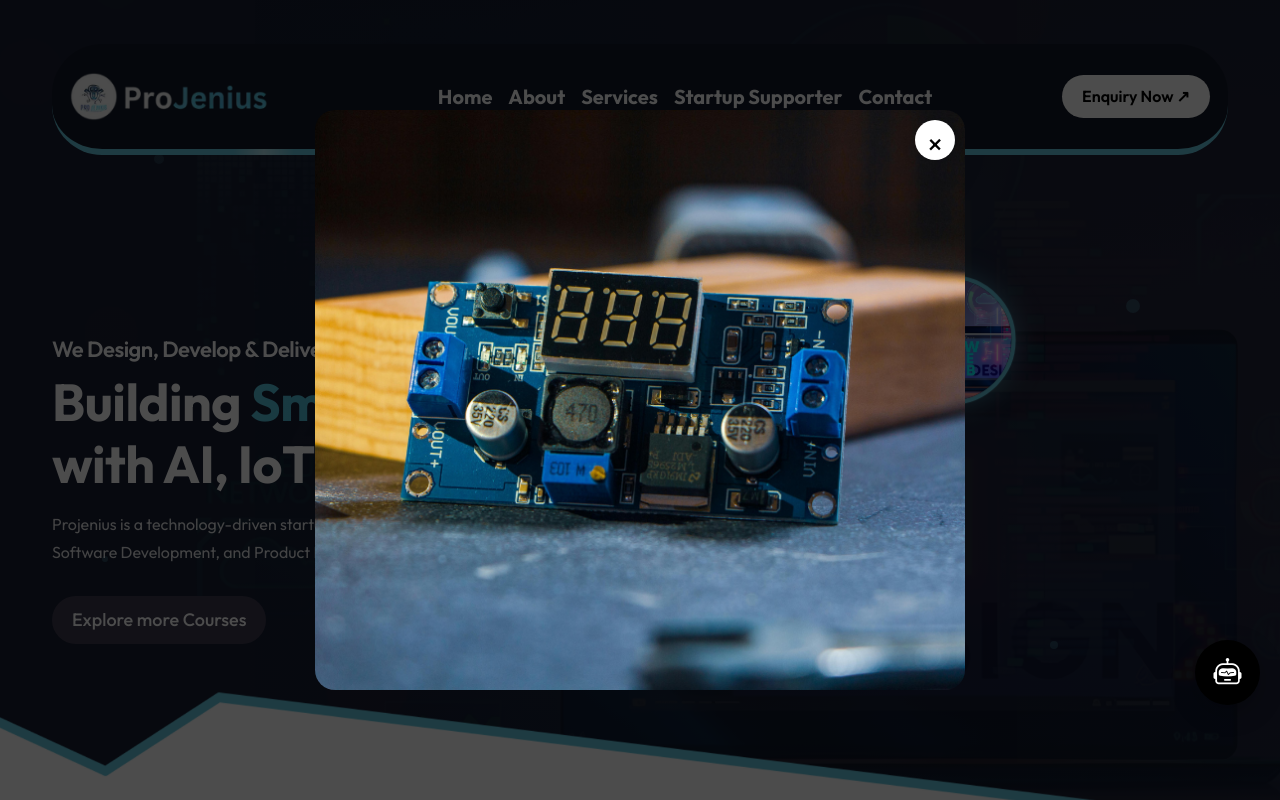
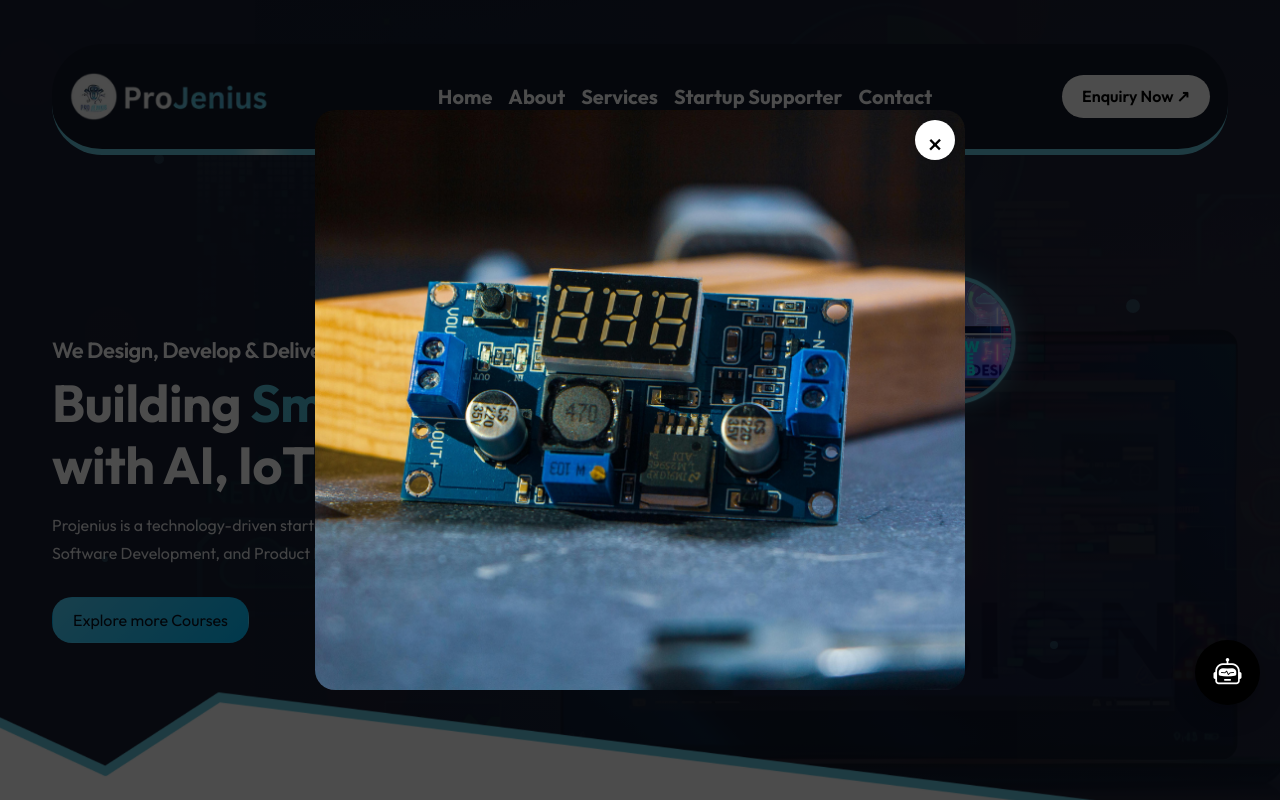
Before and after one commit to PROJENIUS/projenius-website, a React (Vite) app: page / in a window 1280 px wide. Shown: the top 800 px of the page. Built offline with nearby package versions, Linux system fonts and the light colour scheme.

Commit message:
File Added

```diff
--- a/src/Components/PriceTableSection.jsx
+++ b/src/Components/PriceTableSection.jsx
@@ -74,7 +74,7 @@ const PricingSection = () => {
                 </div>
               </div>
 
-              <button className="choose-btn">
+              <button className="btn" style={{width:'100%'}}>
                 Choose Package <i className="bi bi-arrow-right"></i>
               </button>
             </div>
@@ -121,7 +121,7 @@ const PricingSection = () => {
                 </div>
               </div>
 
-              <button className="choose-btn outline-btn">
+              <button className="btn outline-btn" style={{width:'100%', border:'2px solid #fff',}}>
                 Choose Package <i className="bi bi-arrow-right"></i>
               </button>
             </div>
--- a/src/assets/css/HeroSection.css
+++ b/src/assets/css/HeroSection.css
@@ -24,8 +24,15 @@
 }
 
 @keyframes bgPulse {
-    0%, 100% { opacity: 0; }
-    50%       { opacity: 0.08; }
+
+    0%,
+    100% {
+        opacity: 0;
+    }
+
+    50% {
+        opacity: 0.08;
+    }
 }
 
 .hero-wrapper::after {
@@ -44,8 +51,15 @@
 }
 
 @keyframes shapeSway {
-    0%, 100% { transform: scaleX(1); }
-    50%       { transform: scaleX(1.015); }
+
+    0%,
+    100% {
+        transform: scaleX(1);
+    }
+
+    50% {
+        transform: scaleX(1.015);
+    }
 }
 
 
@@ -99,13 +113,18 @@
 }
 
 @keyframes textShimmer {
-    0%   { background-position: 200% center; }
-    100% { background-position: -200% center; }
+    0% {
+        background-position: 200% center;
+    }
+
+    100% {
+        background-position: -200% center;
+    }
 }
 
 /* Description */
 .hero .description {
-    color: rgba(255,255,255,0.88);
+    color: rgba(255, 255, 255, 0.88);
     opacity: 0;
     transform: translateY(24px);
     animation: fadeUp 0.7s cubic-bezier(0.22, 1, 0.36, 1) 0.6s forwards;
@@ -134,100 +153,20 @@
     flex-wrap: wrap;
 }
 
-/* Contact Button */
-.hero .btn {
-    position: relative;
-    overflow: hidden;
-    height: 3rem;
-    padding: 10px 20px;
-    border-radius: 1.5rem;
-    background: #3d3a4e;
-    background-size: 400%;
-    color: #fff;
-    border: none;
-    cursor: pointer;
-    font-weight: 500;
-    transition: transform 0.25s ease, box-shadow 0.25s ease;
-    white-space: nowrap;
+.btn {
+    background: linear-gradient(135deg, #52d6ff, #00bfff);
+    color: #081120;
+    padding-top: 10px;
+    padding-bottom: 10px;
+    padding-left: 20px;
+    padding-right: 20px;
+    border-radius: 20px;
+    font-weight: 400;
 }
 
-.hero .btn:hover {
-    transform: translateY(-3px) scale(1.03);
-    box-shadow: 0 10px 30px rgba(102, 199, 221, 0.35);
+.btn:hover{
+    background: linear-gradient(135deg, #00bfff, #52d6ff);
 }
-
-.hero .btn:active {
-    transform: translateY(0) scale(0.98);
-}
-
-.hero .btn:hover::before {
-    transform: scaleX(1);
-}
-
-.hero .btn .btn-content {
-    position: relative;
-    z-index: 1;
-    font-size: 18px;
-}
-
-.hero .btn::before {
-    content: "";
-    position: absolute;
-    top: 0;
-    left: 0;
-    transform: scaleX(0);
-    transform-origin: 0 50%;
-    width: 100%;
-    height: inherit;
-    border-radius: inherit;
-    background: #66C7DD;
-    transition: all 0.457s cubic-bezier(0.22, 1, 0.36, 1);
-}
-
-/* Play Button */
-.hero .play-btn {
-    width: 50px;
-    height: 50px;
-    border-radius: 50%;
-    background: #fff;
-    color: #000;
-    display: flex;
-    align-items: center;
-    justify-content: center;
-    text-decoration: none;
-    font-size: 24px;
-    transition: transform 0.3s ease, box-shadow 0.3s ease;
-    position: relative;
-    overflow: hidden;
-    flex-shrink: 0;
-}
-
-/* Ripple rings on play button */
-.hero .play-btn::before,
-.hero .play-btn::after {
-    content: "";
-    position: absolute;
-    inset: 0;
-    border-radius: 50%;
-    border: 2px solid rgba(255,255,255,0.6);
-    animation: rippleRing 2.4s ease-out infinite;
-}
-
-.hero .play-btn::after {
-    animation-delay: 1.2s;
-}
-
-@keyframes rippleRing {
-    0%   { transform: scale(1);   opacity: 0.7; }
-    100% { transform: scale(2.2); opacity: 0; }
-}
-
-.hero .play-btn:hover {
-    transform: scale(1.15);
-    box-shadow: 0 0 0 6px rgba(255,255,255,0.15);
-    color: #000;
-}
-
 
 /* =========================================
    THUMBNAIL IMAGES (right column)
@@ -252,9 +191,17 @@
 }
 
 /* Stagger each thumb's entrance */
-.hero .thumb-img:nth-child(1) { animation: slideInRight 0.65s cubic-bezier(0.22, 1, 0.36, 1) 0.5s forwards; }
-.hero .thumb-img:nth-child(2) { animation: slideInRight 0.65s cubic-bezier(0.22, 1, 0.36, 1) 0.7s forwards; }
-.hero .thumb-img:nth-child(3) { animation: slideInRight 0.65s cubic-bezier(0.22, 1, 0.36, 1) 0.9s forwards; }
+.hero .thumb-img:nth-child(1) {
+    animation: slideInRight 0.65s cubic-bezier(0.22, 1, 0.36, 1) 0.5s forwards;
+}
+
+.hero .thumb-img:nth-child(2) {
+    animation: slideInRight 0.65s cubic-bezier(0.22, 1, 0.36, 1) 0.7s forwards;
+}
+
+.hero .thumb-img:nth-child(3) {
+    animation: slideInRight 0.65s cubic-bezier(0.22, 1, 0.36, 1) 0.9s forwards;
+}
 
 @keyframes slideInRight {
     to {
@@ -284,7 +231,7 @@
     opacity: 0;
     transform: translateY(40px);
     transition: opacity 0.7s cubic-bezier(0.22, 1, 0.36, 1),
-                transform 0.7s cubic-bezier(0.22, 1, 0.36, 1);
+        transform 0.7s cubic-bezier(0.22, 1, 0.36, 1);
 }
 
 .reveal.visible {
@@ -296,7 +243,7 @@
     opacity: 0;
     transform: translateX(-50px);
     transition: opacity 0.7s cubic-bezier(0.22, 1, 0.36, 1),
-                transform 0.7s cubic-bezier(0.22, 1, 0.36, 1);
+        transform 0.7s cubic-bezier(0.22, 1, 0.36, 1);
 }
 
 .reveal-left.visible {
@@ -308,7 +255,7 @@
     opacity: 0;
     transform: translateX(50px);
     transition: opacity 0.7s cubic-bezier(0.22, 1, 0.36, 1),
-                transform 0.7s cubic-bezier(0.22, 1, 0.36, 1);
+        transform 0.7s cubic-bezier(0.22, 1, 0.36, 1);
 }
 
 .reveal-right.visible {
@@ -317,11 +264,25 @@
 }
 
 /* Stagger delay helpers */
-.reveal-delay-1 { transition-delay: 0.1s; }
-.reveal-delay-2 { transition-delay: 0.2s; }
-.reveal-delay-3 { transition-delay: 0.3s; }
-.reveal-delay-4 { transition-delay: 0.45s; }
-.reveal-delay-5 { transition-delay: 0.6s; }
+.reveal-delay-1 {
+    transition-delay: 0.1s;
+}
+
+.reveal-delay-2 {
+    transition-delay: 0.2s;
+}
+
+.reveal-delay-3 {
+    transition-delay: 0.3s;
+}
+
+.reveal-delay-4 {
+    transition-delay: 0.45s;
+}
+
+.reveal-delay-5 {
+    transition-delay: 0.6s;
+}
 
 
 /* =========================================
@@ -337,9 +298,20 @@
 }
 
 @keyframes floatDot {
-    0%   { transform: translateY(0) scale(1);   opacity: 0.6; }
-    50%  { transform: translateY(-30px) scale(1.15); opacity: 0.9; }
-    100% { transform: translateY(0) scale(1);   opacity: 0.6; }
+    0% {
+        transform: translateY(0) scale(1);
+        opacity: 0.6;
+    }
+
+    50% {
+        transform: translateY(-30px) scale(1.15);
+        opacity: 0.9;
+    }
+
+    100% {
+        transform: translateY(0) scale(1);
+        opacity: 0.6;
+    }
 }
 
 
@@ -350,7 +322,8 @@
     .hero {
         min-height: 70vh;
         padding-top: 20px;
-        padding-bottom: 60px; /* room for shape divider */
+        padding-bottom: 60px;
+        /* room for shape divider */
     }
 
     .hero .heading {
--- a/src/assets/css/PriceTableSection.css
+++ b/src/assets/css/PriceTableSection.css
@@ -213,8 +213,11 @@
 }
 
 .outline-btn:hover {
-    background: #66c7dd;
+     background: linear-gradient(135deg, #00bfff, #52d6ff);
     color: #000;
+    border: 1px solid transparent;
+    outline: none;
+
 }
 
 /* =========================
--- a/src/assets/css/ProductSection.css
+++ b/src/assets/css/ProductSection.css
@@ -40,7 +40,7 @@
 }
 
 .tab-btn.active {
-  background: linear-gradient(135deg, #10c9ff, #6554ff);
+  background: linear-gradient(135deg, #00bfff, #52d6ff);
   color: #ffffff;
   border-color: transparent;
   box-shadow: 0 10px 25px rgba(16, 201, 255, 0.2);
@@ -82,7 +82,7 @@
   padding: 14px 32px;
   border: none;
   border-radius: 50px;
-  background: linear-gradient(135deg, #10c9ff, #6554ff);
+  background: linear-gradient(135deg, #00bfff, #52d6ff);
   color: #ffffff;
   font-size: 15px;
   font-weight: 600;
--- a/src/assets/css/ServiceSection.css
+++ b/src/assets/css/ServiceSection.css
@@ -48,54 +48,6 @@
     margin-bottom: 30px;
 }
 
-.svc-left .btn {
-    position: relative;
-    overflow: hidden;
-    height: 3rem;
-    padding: 10px 20px;
-    border-radius: 1.5rem;
-    background: #3d3a4e;
-    background-size: 400%;
-    color: #fff;
-    border: none;
-    cursor: pointer;
-    font-weight: 500;
-    transition: transform 0.25s ease, box-shadow 0.25s ease;
-    white-space: nowrap;
-}
-
-.svc-left .btn:hover {
-    transform: translateY(-3px) scale(1.03);
-    box-shadow: 0 10px 30px rgba(102, 199, 221, 0.35);
-}
-
-.svc-left .btn:active {
-    transform: translateY(0) scale(0.98);
-}
-
-.svc-left .btn:hover::before {
-    transform: scaleX(1);
-}
-
-.svc-left .btn .btn-content {
-    position: relative;
-    z-index: 1;
-    font-size: 18px;
-}
-
-.svc-left .btn::before {
-    content: "";
-    position: absolute;
-    top: 0;
-    left: 0;
-    transform: scaleX(0);
-    transform-origin: 0 50%;
-    width: 100%;
-    height: inherit;
-    border-radius: inherit;
-    background: #66C7DD;
-    transition: all 0.457s cubic-bezier(0.22, 1, 0.36, 1);
-}
 
 /* ══════════════════════
    RIGHT SIDE — SCROLL
--- a/src/assets/css/TeamSection.css
+++ b/src/assets/css/TeamSection.css
@@ -48,55 +48,7 @@
     justify-content: center;
 }
 
-.team-section .btn{
-    position: relative;
-    overflow: hidden;
 
-    height: 3rem;
-
-    padding: 10px 20px;
-
-    border-radius: 1.5rem;
-
-    background: #3d3a4e;
-
-    color: #fff;
-
-    border: none;
-    cursor: pointer;
-    font-weight: 500;
-}
-
-.team-section .btn:hover::before{
-    transform: scaleX(1);
-}
-
-.team-section .btn .btn-content{
-    position: relative;
-    z-index: 1;
-    font-size: 18px;
-}
-
-.team-section .btn::before{
-    content: "";
-
-    position: absolute;
-
-    top: 0;
-    left: 0;
-
-    transform: scaleX(0);
-    transform-origin: 0 50%;
-
-    width: 100%;
-    height: 100%;
-
-    border-radius: inherit;
-
-    background: #66C7DD;
-
-    transition: all 0.457s;
-}
 
 /* ========================= */
 /* TEAM CAROUSEL */
--- a/src/index.css
+++ b/src/index.css
@@ -62,3 +62,18 @@ h1.page-title {
     height: 468px;
     border-bottom: 8px solid #61c9e1;
 }
+
+.btn {
+    background: linear-gradient(135deg, #52d6ff, #00bfff);
+    color: #081120;
+    padding-top: 10px;
+    padding-bottom: 10px;
+    padding-left: 20px;
+    padding-right: 20px;
+    border-radius: 20px;
+    font-weight: 400;
+}
+
+.btn:hover{
+    background: linear-gradient(135deg, #00bfff, #52d6ff);
+}
```
